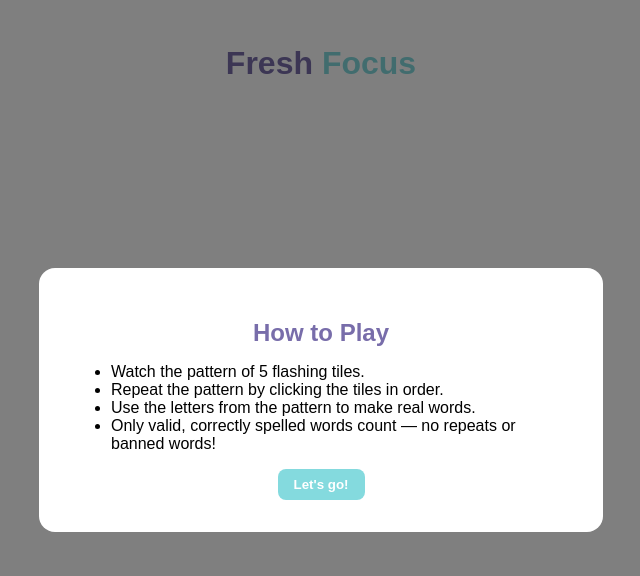
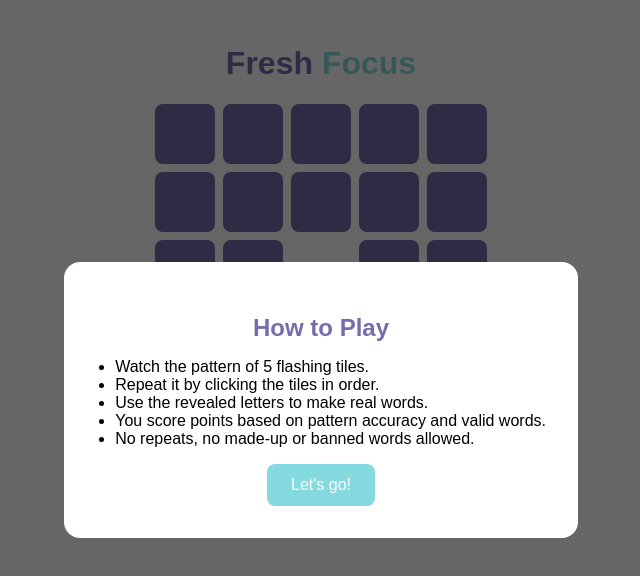
Before and after one commit to td0wns/Fresh-Focus-Start, a React (Vite) app: page / in a window 1280 px wide. Both pictures are taken after a click on the button "Let’s go!". Shown: the top 576 px of the page, without its empty margins (319-959 px from the left). Built offline with nearby package versions, Linux system fonts and the light colour scheme.

Commit message:
Update App.jsx

```diff
--- a/src/App.jsx
+++ b/src/App.jsx
@@ -17,8 +17,7 @@ const BANNED_WORDS = [
 const GRID_SIZE = 5;
 const TOTAL_TILES = GRID_SIZE * GRID_SIZE;
 
-function App() {
-  const [showInstructions, setShowInstructions] = useState(true);
+function App({ gameStarted }) {
   const [letters, setLetters] = useState([]);
   const [pattern, setPattern] = useState([]);
   const [revealed, setRevealed] = useState([]);
@@ -32,6 +31,11 @@ function App() {
   const [wordScore, setWordScore] = useState(0);
   const inputRef = useRef(null);
   const [feedback, setFeedback] = useState("");
+  const [showIntro, setShowIntro] = useState(true);
+
+  useEffect(() => {
+    if (gameStarted) initializeGame();
+  }, [gameStarted]);
 
   useEffect(() => {
     if (gamePhase === "enterWords" && timer > 0) {
@@ -89,7 +93,9 @@ function App() {
         index++;
       } else {
         clearInterval(interval);
-        setTimeout(() => setGamePhase("selectTiles"), 500);
+        setTimeout(() => {
+          setGamePhase("selectTiles");
+        }, 500);
       }
     }, 800);
   };
@@ -166,20 +172,33 @@ function App() {
 
   return (
     <div style={{ fontFamily: "sans-serif", padding: "1rem", textAlign: "center" }}>
-      {showInstructions && (
-        <div style={{ position: "fixed", inset: 0, backgroundColor: "rgba(0,0,0,0.5)", display: "flex", alignItems: "center", justifyContent: "center", zIndex: 1000 }}>
-          <div style={{ backgroundColor: "white", padding: "2rem", borderRadius: "1rem", maxWidth: "500px", width: "100%" }}>
+      {showIntro && (
+        <div style={{
+          position: "fixed",
+          top: 0,
+          left: 0,
+          width: "100%",
+          height: "100%",
+          backgroundColor: "rgba(0,0,0,0.6)",
+          display: "flex",
+          alignItems: "center",
+          justifyContent: "center",
+          zIndex: 9999
+        }}>
+          <div style={{ backgroundColor: "white", padding: "2rem", borderRadius: "1rem", maxWidth: "500px", textAlign: "center" }}>
             <h2 style={{ color: "#786daa", marginBottom: "1rem" }}>How to Play</h2>
-            <ul style={{ textAlign: "left", marginBottom: "1rem" }}>
+            <ul style={{ textAlign: "left", paddingLeft: "1.2rem", marginBottom: "1rem" }}>
               <li>Watch the pattern of 5 flashing tiles.</li>
-              <li>Repeat the pattern by clicking the tiles in order.</li>
-              <li>Use the letters from the pattern to make real words.</li>
-              <li>Only valid, correctly spelled words count — no repeats or banned words!</li>
+              <li>Repeat it by clicking the tiles in order.</li>
+              <li>Use the revealed letters to make real words.</li>
+              <li>You score points based on pattern accuracy and valid words.</li>
+              <li>No repeats, no made-up or banned words allowed.</li>
             </ul>
-            <button onClick={() => { setShowInstructions(false); initializeGame(); }} style={{ padding: "0.5rem 1rem", backgroundColor: "#84dade", color: "white", border: "none", borderRadius: "0.5rem", fontWeight: "bold" }}>Let's go!</button>
+            <button onClick={() => setShowIntro(false)} style={{ padding: "0.75rem 1.5rem", backgroundColor: "#84dade", color: "white", border: "none", borderRadius: "0.5rem", fontSize: "1rem" }}>Let's go!</button>
           </div>
         </div>
       )}
+
       <h1 style={{ color: "#786daa" }}>Fresh <span style={{ color: "#84dade" }}>Focus</span></h1>
       <div style={{ display: "flex", justifyContent: "center", marginBottom: "1rem" }}>
         <div style={{ display: "grid", gridTemplateColumns: "repeat(5, 60px)", gap: "0.5rem" }}>
@@ -190,7 +209,10 @@ function App() {
             const backgroundColor = isFlashing ? "#fff" : isRevealed ? (isPattern ? "#84dade" : "#ddd") : "#786daa";
             const color = isRevealed || isFlashing ? "#000" : "#fff";
             return (
-              <div key={idx} onClick={() => handleTileClick(idx)} style={{ backgroundColor, color, width: 60, height: 60, display: "flex", justifyContent: "center", alignItems: "center", fontSize: 20, borderRadius: 8, cursor: "pointer" }}>
+              <div
+                key={idx}
+                onClick={() => handleTileClick(idx)}
+                style={{ backgroundColor, color, width: 60, height: 60, display: "flex", justifyContent: "center", alignItems: "center", fontSize: 20, borderRadius: 8, cursor: "pointer" }}>
                 {isRevealed || isFlashing ? letter : ""}
               </div>
             );
@@ -210,17 +232,34 @@ function App() {
       )}
 
       {gamePhase === "enterWords" && timer === 0 && (
-        <div style={{ position: "fixed", top: 0, left: 0, right: 0, bottom: 0, backgroundColor: "rgba(0,0,0,0.6)", display: "flex", alignItems: "center", justifyContent: "center", zIndex: 9999 }}>
-          <div style={{ backgroundColor: "white", padding: "2rem", borderRadius: "1rem", maxWidth: "500px", textAlign: "left", fontFamily: "sans-serif" }}>
+        <div style={{
+          position: "fixed",
+          top: 0,
+          left: 0,
+          right: 0,
+          bottom: 0,
+          backgroundColor: "rgba(0,0,0,0.6)",
+          display: "flex",
+          alignItems: "center",
+          justifyContent: "center",
+          zIndex: 9999
+        }}>
+          <div style={{
+            backgroundColor: "white",
+            padding: "2rem",
+            borderRadius: "1rem",
+            maxWidth: "500px",
+            textAlign: "left",
+            fontFamily: "sans-serif"
+          }}>
             <h2 style={{ textAlign: "center", color: "#786daa", marginBottom: "1rem" }}>Game Over</h2>
-            <ul style={{ paddingLeft: "1.2rem" }}>
-              <li>You earn <strong>10 points</strong> for each correct tile and an additional <strong>10 points</strong> if it's selected in the correct order.</li>
-              <li>After completing the pattern, use revealed letters to enter words.</li>
-              <li>Each letter from the pattern in your word gives <strong>10 points</strong>; other revealed letters give <strong>5 points</strong>.</li>
-              <li>If your word uses all 5 pattern letters, the word score is doubled.</li>
-              <li>No repeats or banned words allowed. Only real, valid words count.</li>
+            <p><strong>Your Score:</strong> {patternScore + wordScore} (Pattern: {patternScore} | Words: {wordScore})</p>
+            <p><strong>Words:</strong></p>
+            <ul>
+              {words.map((w, i) => (
+                <li key={i}>{w.word} {w.valid ? "✅" : "❌"} {w.valid && `(+${w.score})`}</li>
+              ))}
             </ul>
-            <p><strong>Your Score:</strong> {patternScore + wordScore} (Pattern: {patternScore} | Words: {wordScore})</p>
             <button onClick={() => window.location.reload()} style={{ marginTop: "1rem", width: "100%", padding: "0.75rem", backgroundColor: "#84dade", color: "white", border: "none", borderRadius: "0.5rem", fontWeight: "bold", fontSize: "1rem" }}>
               Start New Game
             </button>
```
